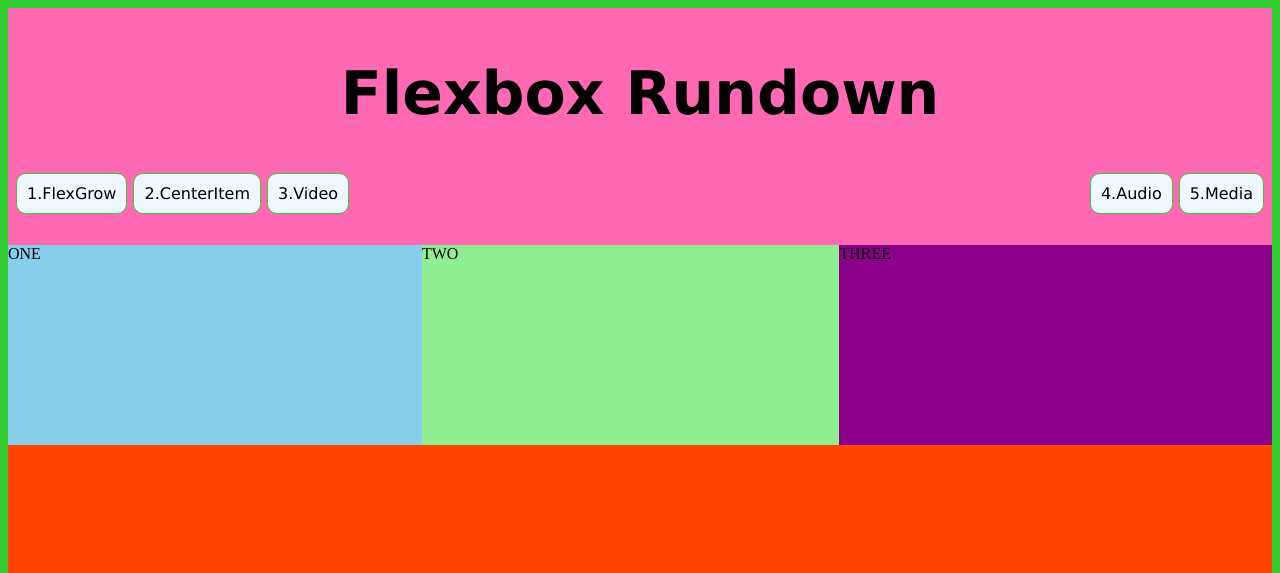
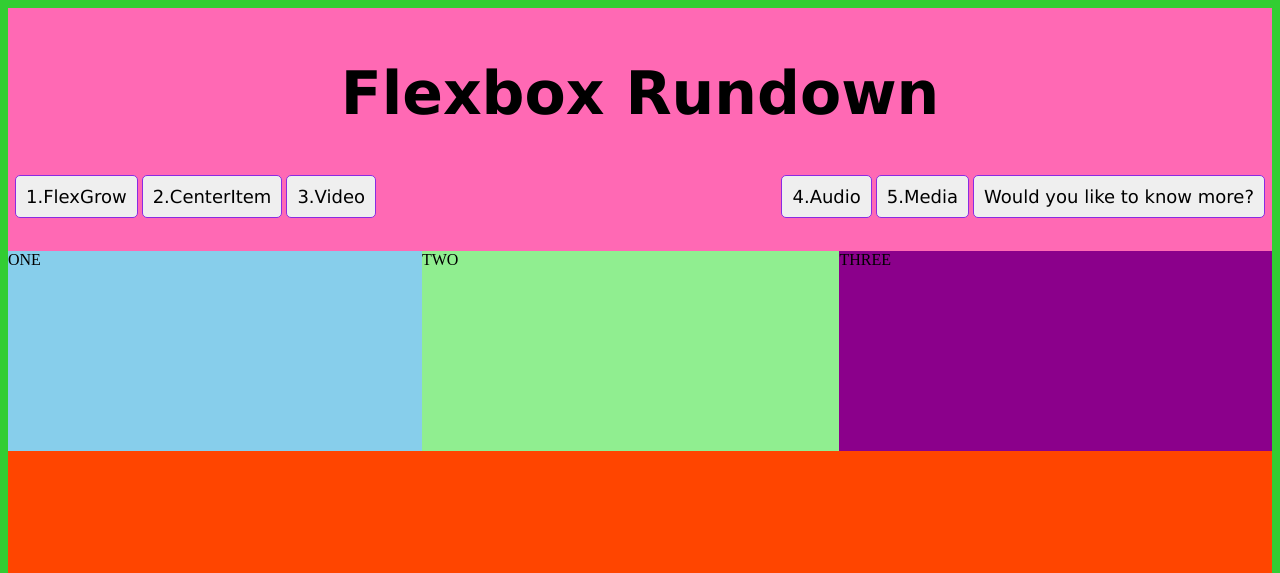
Before and after one commit to Axurrity/Flexbox-rundown---week--4, a plain HTML site: page worksheet4/index.html in a window 1280 px wide. Shown: the top 573 px of the page. Drawn offline with Linux system fonts and the light colour scheme.

Commit message:
Added buttons - week 5

```diff
--- a/worksheet4/index.html
+++ b/worksheet4/index.html
@@ -23,11 +23,12 @@
         <ul>
            <div class="container-navigation">
 
-             <li>1.FlexGrow</li>
-             <li>2.CenterItem</li>
-             <li>3.Video</li>
-             <li class="push">4.Audio</li>
-             <li>5.Media</li>
+             <button>1.FlexGrow</button>
+             <button>2.CenterItem</button>
+             <button>3.Video</button>
+             <button class="push">4.Audio</button>
+             <button>5.Media</button>
+             <a href="button.html"  target="blank"><button>Would you like to know more?</button></a>
 
            </div>
 
--- a/worksheet4/styles.css
+++ b/worksheet4/styles.css
@@ -185,3 +185,16 @@ iframe {
     color: navy;
     font-size: 20px;
 }
+
+
+/* button sytle */
+
+button {
+    border: 1px solid blueviolet;
+    border-radius: 5px;
+    font-family: Verdana, Geneva, Tahoma, sans-serif;
+    font-size: large;
+    padding: 10px;
+    margin: 2px;
+    transition-duration: .4s;
+}
```
